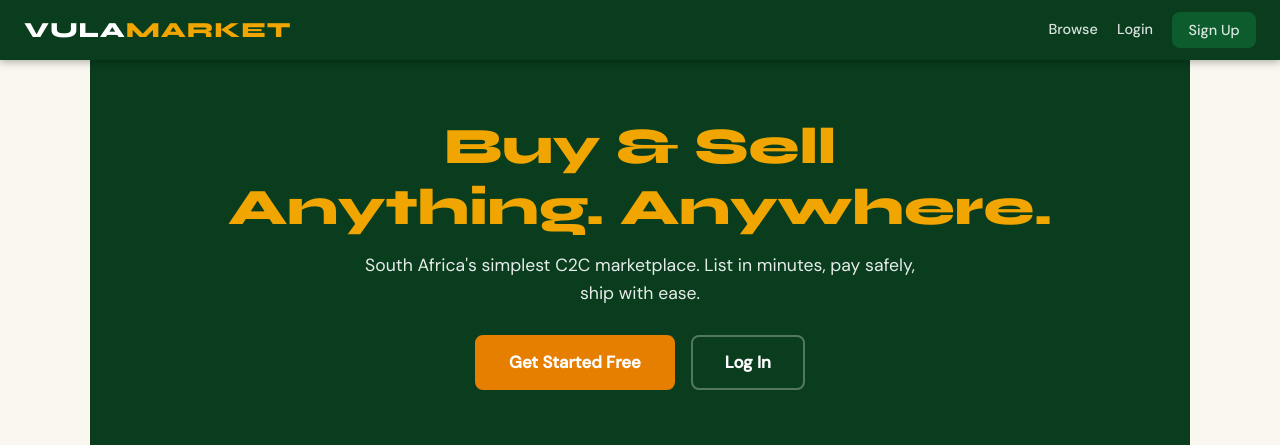
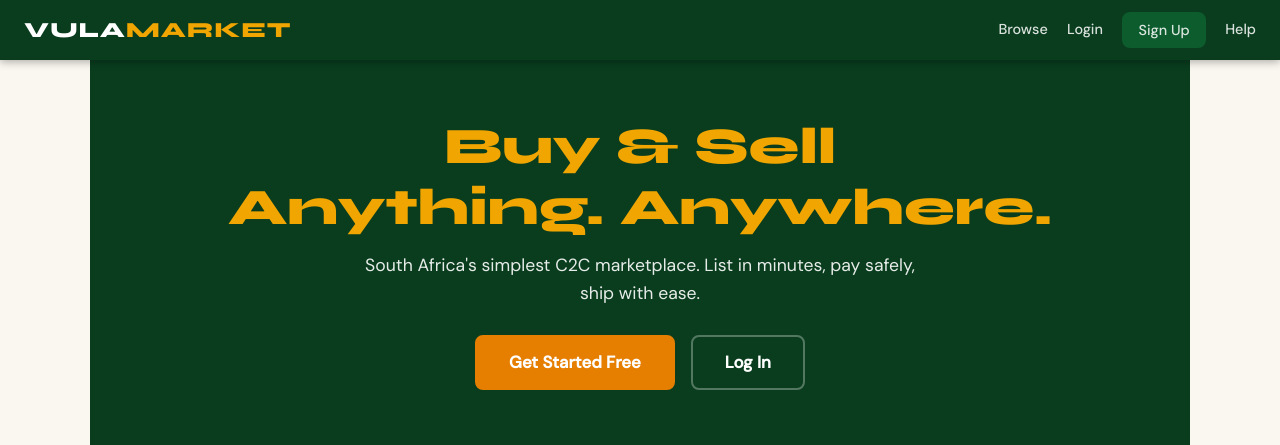
Before and after one commit to S00M4R/vulamarket, a PHP site: page /index.php in a window 1280 px wide. Shown: the top 445 px of the page. Run offline with PHP 8.4, Linux system fonts and the light colour scheme; data comes from the database, SQL or seed files in the repository.

Commit message:
Add Help link to layout.php

```diff
--- a/includes/layout.php
+++ b/includes/layout.php
@@ -42,6 +42,7 @@ function layout_head(string $title = '', string $extra_css = ''): void {
             <a href="<?= APP_URL ?>/auth/login.php">Login</a>
             <a href="<?= APP_URL ?>/auth/register.php" class="btn btn-primary btn-sm">Sign Up</a>
         <?php endif; ?>
+        <a href="<?= APP_URL ?>/guide.php">Help</a>
     </div>
     <button class="nav-toggle" onclick="document.querySelector('.nav-links').classList.toggle('open')">☰</button>
 </nav>
```
